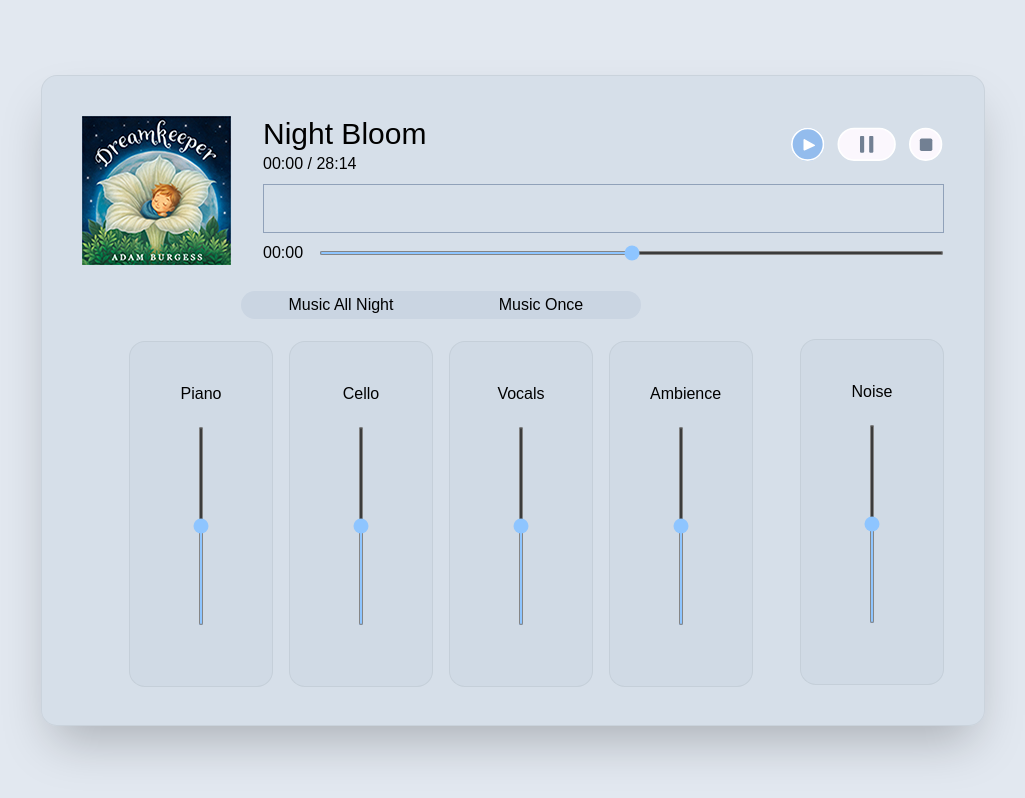
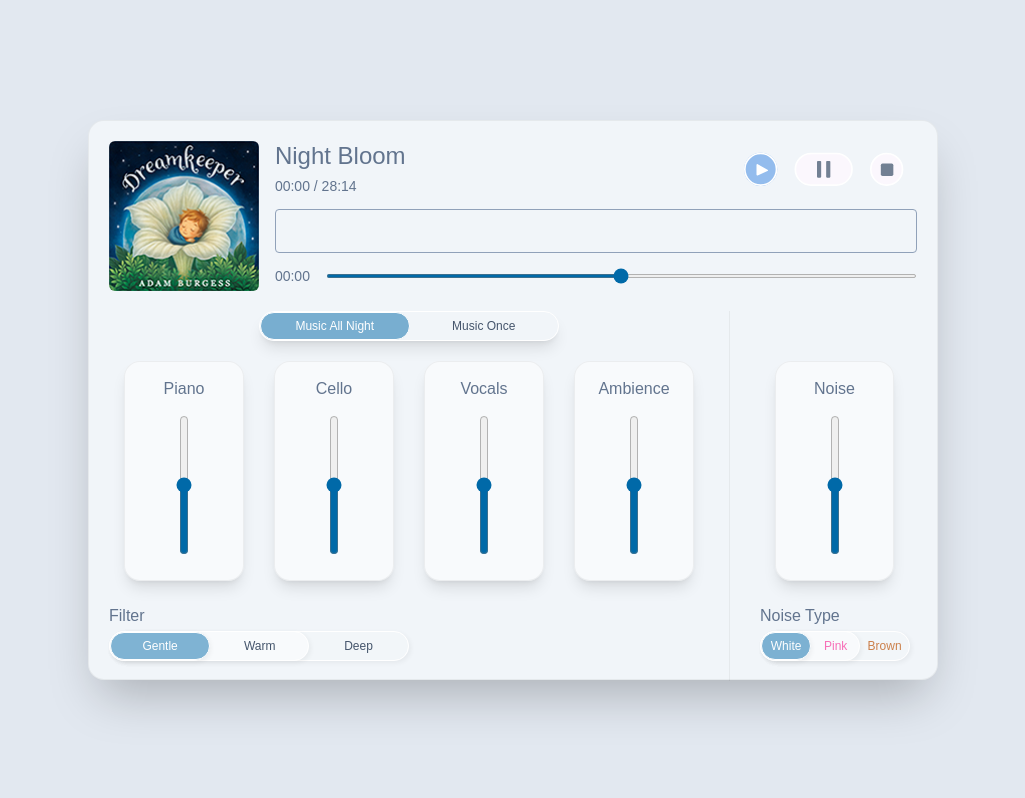
Before and after one commit to azrulsaleh/dreamkeeper, a React (Vite) app: page / in a window 1280 px wide. Shown: the whole page, without its empty margins (127-1152 px from the left). Built offline with nearby package versions, Linux system fonts and the light colour scheme.

Commit message:
created all placeholder controls with locked positions

```diff
--- a/src/App.jsx
+++ b/src/App.jsx
@@ -7,6 +7,9 @@ function App() {
 	const [currentTime, setCurrentTime] = useState(0);
 	const [duration, setDuration] = useState(1694);
 	const [currentTrack, setCurrentTrack] = useState(0);
+	const [currentMode, setCurrentMode] = useState('loop');
+	const [currentFilter, setCurrentFilter] = useState('gentle');
+	const [currentNoise, setCurrentNoise] = useState('white');
 	const playlist = [
 		{ id: 1, title: 'Night Bloom', duration: 1694 },
 		{ id: 2, title: 'Track 2', duration: 1800 },
@@ -34,61 +37,69 @@ function App() {
 		console.log('isPlaying: ' + isPlaying + ' currentTime: ' + currentTime);
 	};
 
+	const handleMode = (type) => {
+		if (currentMode !== type)
+			setCurrentMode(type);
+	}
+	const handleFilter = (type) => {
+		if (currentFilter !== type)
+			setCurrentFilter(type);
+	}
+	const handleNoise = (type) => {
+		if (currentNoise !== type)
+			setCurrentNoise(type);
+	}
+
 	return (
 		<section className='h-screen flex justify-center items-center'>
-			<div className='_bg-card flex flex-col gap-5'>
+			<div className='_bg-card w-[850px] h-[560px]'>
+			{/* <div className='_bg-card flex flex-col gap-5'> */}
 				{/* header */}
-				<div className='flex flex-row gap-8'>
+				<div className='flex h-[190px] p-[20px]'>
+				{/* <div className='flex flex-row gap-8'> */}
 					{/* artwork */}
-					<div className=''>
 					<img
+						className='rounded-md w-[150px] h-[150px]'
 						src='artwork.jpg'
 						alt='Album Cover'
 					/>
+					{/* space */}
+					<div className='w-[20px] h-full' />
+					{/* info */}
+					<div className='w-full h-full'>
+					{/* <div className='flex-1 flex flex-col gap-2'> */}
+						<div className='w-full h-[60px] flex flex-row justify-between'>
+						{/* <div className='border border-slate-400 h-full'> */}
+							{/* title */}
+							<div className='w-[450px] h-full'>
+								<div className='h-[30px] flex items-center'>
+									<h2>{playlist[currentTrack].title}</h2>
 								</div>
-					<div className='flex-1 flex flex-col gap-2'>
-						<div className='flex'>
-							{/* title */}
-							<div className='w-full'>
-								<h2 className='text-3xl'>
-									{playlist[currentTrack].title}
-								</h2>
-								<h5>
-									{formatTime(currentTime)} / {formatTime(duration)}
-								</h5>
+								<div className='h-[30px] flex items-center'>
+									<h4>{formatTime(currentTime)} / {formatTime(duration)}</h4>
+								</div>
 							</div>
 							{/* transport */}
-							<div className='flex gap-1 justify-end'>
-								<button
-									onClick={handlePlay}
-								>
-									<Play_Button
-										w={40}
-										h={40}
-									/>
+							<div className='w-[190px] h-full flex justify-center gap-2'>
+							{/* <div className='flex gap-1 justify-end'> */}
+								<button onClick={handlePlay}>
+									<Play_Button w={40} h={40} />
 								</button>
-								<button
-									onClick={handlePause}
-								>
-									<Pause_Button
-										w={70}
-										h={40}
-									/>
+								<button onClick={handlePause}>
+									<Pause_Button w={70} h={40} />
 								</button>
-								<button
-									onClick={handleStop}
-								>
-									<Stop_Button
-										w={40}
-										h={40}
-									/>
+								<button onClick={handleStop} >
+									<Stop_Button w={40} h={40} />
 								</button>
 							</div>
 						</div>
-						<div className='border border-slate-400 h-full'>
+						{/* waveform */}
+						<div className='h-[60px] py-2'>
+							<div className='border border-slate-400 rounded-sm h-full'></div>
 						</div>
-						<div className='flex gap-4 items-center'>
-							{formatTime(currentTime)}
+						{/* seek */}
+						<div className='h-[30px] flex gap-4 items-center'>
+							<h4>{formatTime(currentTime)}</h4>
 							<input
 								type="range"
 								className="_slider-h w-full"
@@ -97,22 +108,44 @@ function App() {
 					</div>
 				</div>
 				{/* body */}
-				<div className='flex h-100'>
-					{/* stems */}
-					<div className='flex-1 h-full space-y-4'>
-						<div className='flex h-10 items-center'>
-							<div className='_radio-bg'>
-								<button className='_radio-button'>
+				<div className='w-full h-[370px] flex flex-row'>
+					<div className='w-[640px] h-full flex flex-col'>
+						{/* mode */}
+						<div className='w-full h-[30px]'>
+						{/* <div className='flex h-8 items-center'> */}
+							<div className='_radio-bg w-[300px] h-full flex mx-auto shadow-lg border border-white'>
+							{/* <div className='_radio-bg flex w-100 justify-center'> */}
+								<button
+									onClick={() => handleMode('loop')}
+									className={`
+										_radio-button
+										${currentMode === 'loop'
+											? '_radio-on'
+											: '_radio-off'
+										}
+									`}
+								>
 									Music All Night
 								</button>
-								<button className='_radio-button'>
+								<button
+									onClick={() => handleMode('once')}
+									className={`
+										_radio-button
+										${currentMode === 'once'
+											? '_radio-on'
+											: '_radio-off'
+										}
+									`}
+								>
 									Music Once
 								</button>
 							</div>
 						</div>
-						<div className='flex space-x-4 mx-auto text-center items-center justify-center'>
-							<div className='_bg-subcard'>
-								<h5>Piano</h5>
+						{/* sliders */}
+						<div className='w-full h-[260px] flex space-x-[30px] px-[35px] py-[20px]'>
+						{/* <div className='flex space-x-4 mx-auto text-center items-center justify-center'> */}
+							<div className='_bg-volume'>
+								<h3 className='text-center'>Piano</h3>
 								<div className='_bg-slider'>
 									<input
 										type="range"
@@ -120,8 +153,8 @@ function App() {
 									/>
 								</div>
 							</div>
-							<div className='_bg-subcard'>
-								<h5>Cello</h5>
+							<div className='_bg-volume'>
+								<h3 className='text-center'>Cello</h3>
 								<div className='_bg-slider'>
 									<input
 										type="range"
@@ -129,8 +162,8 @@ function App() {
 									/>
 								</div>
 							</div>
-							<div className='_bg-subcard'>
-								<h5>Vocals</h5>
+							<div className='_bg-volume'>
+								<h3 className='text-center'>Vocals</h3>
 								<div className='_bg-slider'>
 									<input
 										type="range"
@@ -138,8 +171,8 @@ function App() {
 									/>
 								</div>
 							</div>
-							<div className='_bg-subcard'>
-								<h5>Ambience</h5>
+							<div className='_bg-volume'>
+								<h3 className='text-center'>Ambience</h3>
 								<div className='_bg-slider'>
 									<input
 										type="range"
@@ -148,11 +181,135 @@ function App() {
 								</div>
 							</div>
 						</div>
+						{/* filters */}
+						<div className='w-full h-[80px] px-[20px] pb-[20px]'>
+							<div className='w-full h-[30px] flex items-center'>
+								<label>Filter</label>
 							</div>
+							<div className='h-[30px]'>
+							{/* <div className='_radio-bg flex w-100 ml-0'> */}
+								<div className='_radio-tabs bg-white w-[100px] h-[30px] z-20'/>
+								<div className='_radio-tabs bg-white/50  w-[200px] h-[30px] z-10'/>
+								<div className='_radio-tabs bg-white/5  w-[300px] h-[30px] z-0'/>
+								<div className='_radio-bg flex w-[300px] h-full items-center justify-center'>
+									<button
+										onClick={() => handleFilter('gentle')}
+										className={`
+											_radio-button
+											${currentFilter === 'gentle'
+												? '_radio-on'
+												: '_radio-off'
+											}
+										`}
+									>
+										Gentle
+									</button>
+									<button
+										onClick={() => handleFilter('warm')}
+										className={`
+											_radio-button
+											${currentFilter === 'warm'
+												? '_radio-on'
+												: '_radio-off'
+											}
+										`}
+									>
+										Warm
+									</button>
+									<button
+										onClick={() => handleFilter('deep')}
+										className={`
+											_radio-button
+											${currentFilter === 'deep'
+												? '_radio-on'
+												: '_radio-off'
+											}
+										`}
+									>
+										Deep
+									</button>
+								</div>
+							</div>
+						</div>
+					</div>
+					<div className='w-[210px] h-full border-l border-black/5'>
+						<div className='w-full h-[30px]'></div>
+						<div className='w-full h-[260px] px-[45px] py-[20px] flex'>
+							<div className='_bg-volume'>
+								<h3 className='text-center'>Noise</h3>
+								<div className='_bg-slider'>
+									<input
+										type="range"
+										className="_slider-v"
+									/>
+								</div>
+							</div>
+						</div>
+						<div className='w-full h-[80px]'>
 							{/* noise */}
-					<div className='flex flex-col h-full'>
-						<div className='_radio_bg h-40' />
-						<div className='_bg-subcard text-center'>
+							<div className='w-full h-[80px] px-[30px] pb-[20px]'>
+								<div className='w-full h-[30px] flex items-center'>
+									<label>Noise Type</label>
+								</div>
+								<div className='h-[30px]'>
+								{/* <div className='_radio-bg flex w-100 ml-0'> */}
+									<div className='_radio-tabs bg-red w-[50px] h-[30px] z-20'/>
+									<div className='_radio-tabs bg-white/50  w-[100px] h-[30px] z-10'/>
+									<div className='_radio-tabs bg-white/5  w-[150px] h-[30px] z-0'/>
+									<div className='_radio-bg flex w-[150px] h-full items-center justify-center'>
+										<button
+											onClick={() => handleNoise('white')}
+											className={`
+												_radio-button
+												${currentNoise === 'white'
+													? '_radio-on'
+													: '_radio-off text-sky-600/70'
+												}
+											`}
+										>
+											White
+										</button>
+										<button
+											onClick={() => handleNoise('pink')}
+											className={`
+												_radio-button
+												${currentNoise === 'pink'
+													? '_radio-on bg-pink-700/50'
+													: '_radio-off text-pink-500/70'
+												}
+											`}
+										>
+											Pink
+										</button>
+										<button
+											onClick={() => handleNoise('brown')}
+											className={`
+												_radio-button
+												${currentNoise === 'brown'
+													? '_radio-on bg-amber-700/50'
+													: '_radio-off text-amber-700/70'
+												}
+											`}
+										>
+											Brown
+										</button>
+									</div>
+								</div>
+							</div>
+						</div>
+					</div>
+				</div>
+				{/* <div className='flex h-120'> */}
+					{/* <div className='flex-1 h-full space-y-4'>
+						<div className='flex flex-col space-y-2'>
+						</div>
+					</div> */}
+					{/* noise */}
+					{/* <div className='flex flex-col h-full'> */}
+					{/* <div className='border w-[210px] h-[370px]'>
+						<div className='h-8 bg-amber-400' />
+						<div className='py-8 flex justify-center'>
+							<div className='_bg-subcard text-center bg-red-400'>
 								<h5>Noise</h5>
 								<div className='_bg-slider'>
 									<input
@@ -162,7 +319,22 @@ function App() {
 								</div>
 							</div>
 						</div>
+						<div className='flex flex-col space-y-2 bg-blue-400 '>
+							<label>Noise Type</label>
+							<div className='_radio-bg flex w-50 ml-0'>
+								<button className='_radio-button'>
+									White
+								</button>
+								<button className='_radio-button'>
+									Pink
+								</button>
+								<button className='_radio-button'>
+									Brown
+								</button>
 							</div>
+						</div>
+					</div> */}
+				{/* </div> */}
 			</div>
 		</section>
 	)
--- a/src/css/base/bg.css
+++ b/src/css/base/bg.css
@@ -1,21 +1,30 @@
 @layer components {
 	._bg-card {
 		@apply
-			bg-slate-300/50
+			bg-slate-100
 			border border-black/5 rounded-2xl
-			w-full
-			m-10 p-10
+			/* w-full */
+			/* m-10 p-10 */
 			shadow-2xl;
 	}
 	._bg-subcard {
 		@apply
 			bg-slate-300/50
 			border border-black/5 rounded-2xl
-			p-10
-			w-36;
+			;
+	}
+	._bg-volume {
+		@apply
+			w-[120px] py-[15px]
+			bg-white/50
+			border border-black/5 rounded-2xl
+			shadow-lg
+			;
 	}
 	._bg-slider {
 		@apply
-			h-60 relative flex items-center justify-center;
+			relative
+			h-60
+			flex items-center justify-center;
 	}
 }
--- a/src/css/base/typography.css
+++ b/src/css/base/typography.css
@@ -7,4 +7,25 @@
 			leading-tight
 			break-all text-balance;
 	}
+	h2 {
+		@apply
+			text-2xl
+			text-slate-500
+			;
+	}
+	h3 {
+		@apply
+			/* text- */
+			text-slate-500
+			;
+	}
+	h4 {
+		@apply
+			text-sm
+			text-slate-500;
+	}
+	label {
+		@apply
+			text-slate-500;
+	}
 }
--- a/src/css/uic/button.css
+++ b/src/css/uic/button.css
@@ -1,17 +1,39 @@
 @layer components {
 	._radio-bg {
         @apply
-            mx-auto
-            bg-slate-300 rounded-2xl;
+            rounded-2xl
+            border border-white/10 border-1
+            text-xs
+            /* shadow-lg */
+            ;
     }
 	._radio-button {
         @apply
             rounded-2xl
-            w-50
-            py-0.5;
+            w-full h-full
+            py-0.5
+            text-slate-600
+            z-50
+            ;
     }
-	._radio-button:active {
-		@apply
-            bg-slate-200;
-	}
+    ._radio-on {
+        @apply
+            bg-sky-700/50
+            text-white hover:text-white/90
+            border border-white border-1
+            ;
+    }
+    ._radio-off {
+        @apply
+            bg-none
+            hover:text-slate-600/50;
+    }
+    ._radio-tabs {
+        @apply
+            absolute rounded-2xl
+            border border-white
+            /* shadow-inner */
+            shadow-[2px_2px_5px_rgba(0,0,0,0.05)]
+            ;
+    }
 }
--- a/src/css/uic/slider.css
+++ b/src/css/uic/slider.css
@@ -1,28 +1,25 @@
 @layer components {
 	._slider-h {
 		@apply
-            accent-blue-300
+            accent-sky-700/50
             h-1;
+	}
+	._slider-h:hover {
+		@apply
+			accent-sky-700/50;
+	}
+	._slider-h:active {
+		@apply
+			accent-sky-700/40;
 	}
 	._slider-v {
 		@apply
 			-rotate-90
 			absolute
-			w-50 h-1
+			w-[140px] h-[10px]
 			origin-center
-            accent-blue-300
-			/* -translate-x-19 */
-			/* translate-y-30 */
+            accent-sky-700/50
+			-translate-y-9
             ;
 	}
 }
- /* position: 'absolute',
-                    width: '320px',
-                    height: '8px',
-                    transform: 'rotate(-90deg)',
-                    transformOrigin: 'center',
-                    appearance: 'none',
-					background: `linear-gradient(to right, #93c5fd 0%, #93c5fd ${value}%, #e0e7ff ${value}%, #e0e7ff 100%)`,
-                    borderRadius: '999px',
-                    outline: 'none',
-                    cursor: 'pointer'*/
```
Lines whose indentation alone changed are shown as unchanged.
